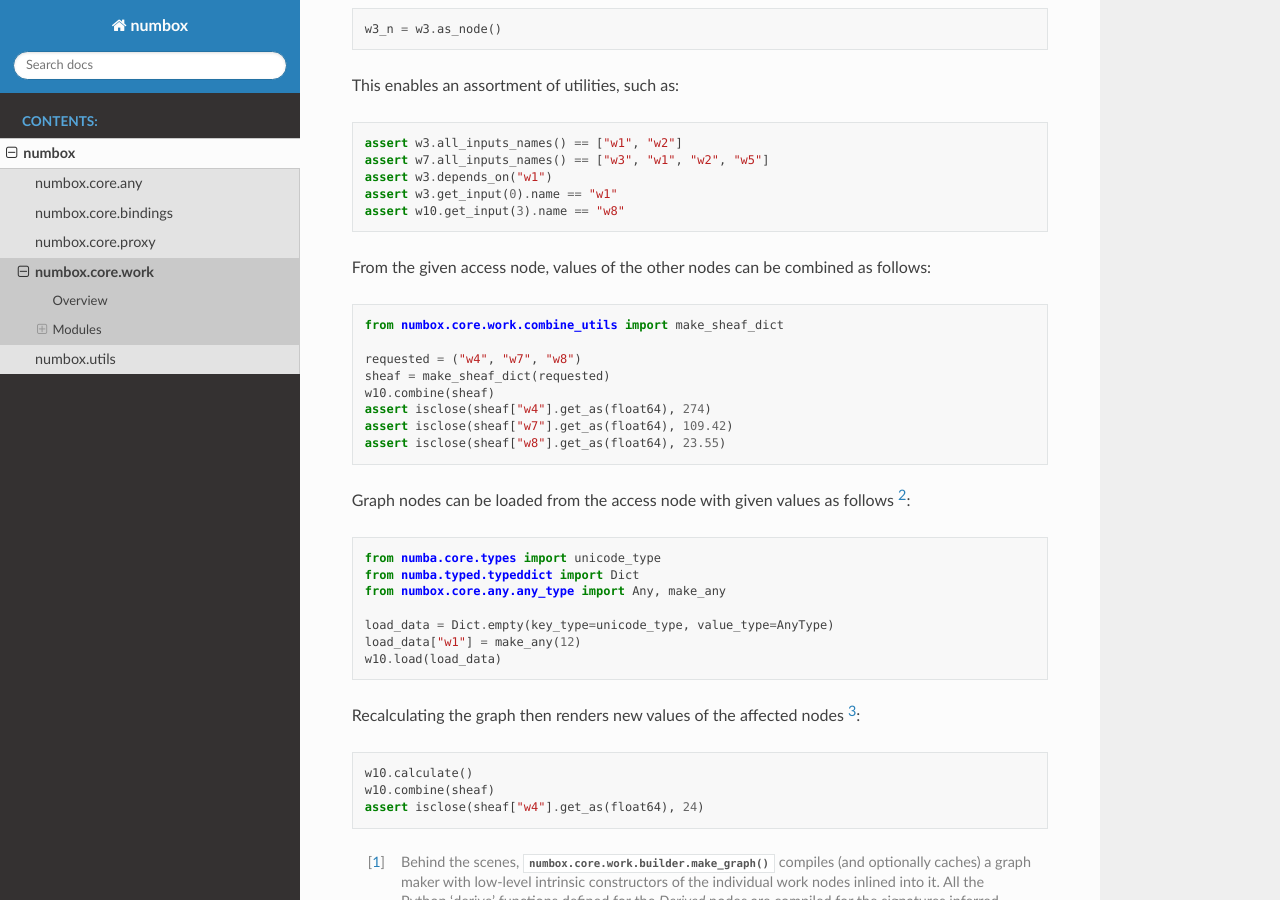
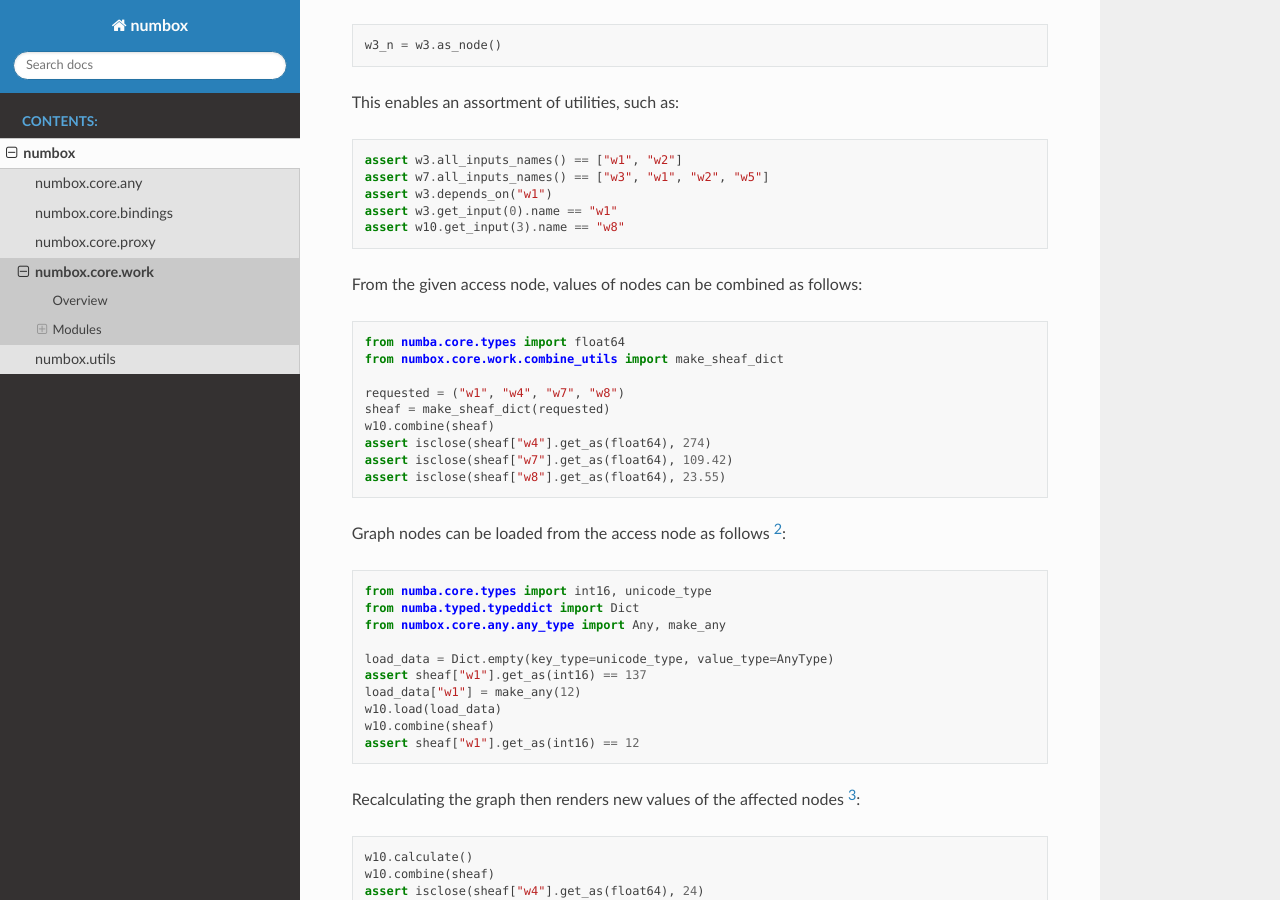
Before and after one commit to Goykhman/numbox, a Sphinx documentation site: the page built from docs/numbox.core.work.rst, in a window 1280 px wide and 900 px high, scrolled down 2683 px. Built offline with Sphinx 7.4.7 and the Read the Docs theme 3.1.0, drawn with Linux system fonts in a browser that asks for light colours; some of the changed text lies outside the part shown.

Commit message:
refactored combine to correctly count harvested nodes, expanded docs

```diff
--- a/docs/numbox.core.work.rst
+++ b/docs/numbox.core.work.rst
@@ -18,6 +18,7 @@ Overview
 Pure Python abstraction for creation of JIT'ed graph of :class:`numbox.core.work.work.Work` nodes.
 Users can define end nodes::
 
+    from numba.core.types import int16
     from numbox.core.work.builder import End
 
     w1_ = End(name="w1", init_value=137, ty=int16)
@@ -136,26 +137,30 @@ This enables an assortment of utilities, such as::
     assert w3.get_input(0).name == "w1"
     assert w10.get_input(3).name == "w8"
 
-From the given access node, values of the other nodes can be combined as follows::
+From the given access node, values of nodes can be combined as follows::
 
+    from numba.core.types import float64
     from numbox.core.work.combine_utils import make_sheaf_dict
 
-    requested = ("w4", "w7", "w8")
+    requested = ("w1", "w4", "w7", "w8")
     sheaf = make_sheaf_dict(requested)
     w10.combine(sheaf)
     assert isclose(sheaf["w4"].get_as(float64), 274)
     assert isclose(sheaf["w7"].get_as(float64), 109.42)
     assert isclose(sheaf["w8"].get_as(float64), 23.55)
 
-Graph nodes can be loaded from the access node with given values as follows [#f2]_::
+Graph nodes can be loaded from the access node as follows [#f2]_::
 
-    from numba.core.types import unicode_type
+    from numba.core.types import int16, unicode_type
     from numba.typed.typeddict import Dict
     from numbox.core.any.any_type import Any, make_any
 
     load_data = Dict.empty(key_type=unicode_type, value_type=AnyType)
+    assert sheaf["w1"].get_as(int16) == 137
     load_data["w1"] = make_any(12)
     w10.load(load_data)
+    w10.combine(sheaf)
+    assert sheaf["w1"].get_as(int16) == 12
 
 Recalculating the graph then renders new values of the affected nodes [#f3]_::
 
```
Also changed, not shown: 2 other files.
